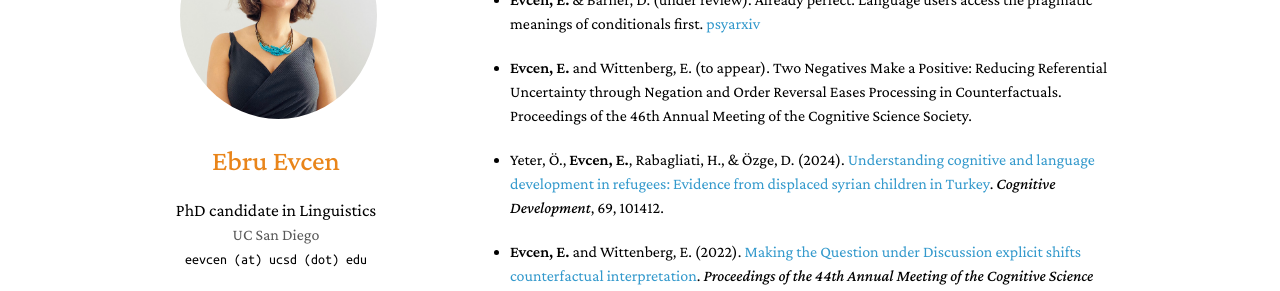
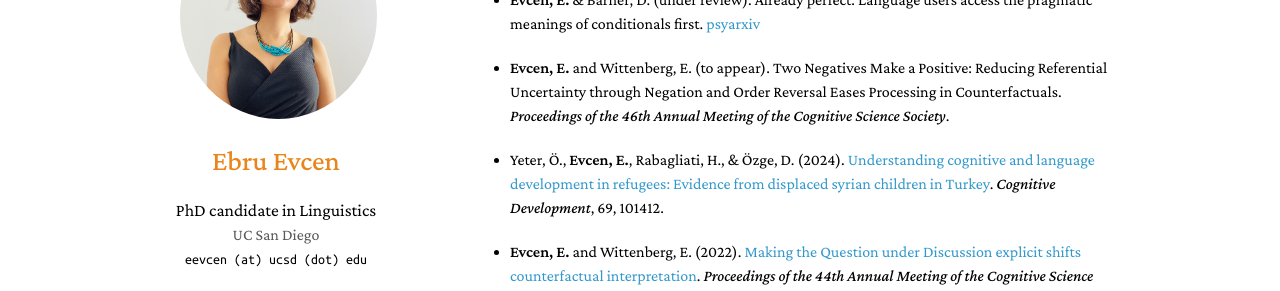
Before and after one commit to ebruevcen/ebruevcen.github.io, a Jekyll site: the page built from publications_presentations.md, in a window 1280 px wide and 900 px high. Shown: the part 148-439 px from the top of the window. Built offline with Jekyll 4.4.1, drawn with Linux system fonts in a browser that asks for light colours; nearby versions of some CDN libraries; library files that are not in the unit come from our copies; a style sheet for code colours, icons or effects is not loaded.

```diff
--- a/publications_presentations.md
+++ b/publications_presentations.md
@@ -9,7 +9,7 @@ permalink: /publications_presentations/
 
 - <b>Evcen, E. </b> & Barner, D. (under review). Already perfect: Language users access the pragmatic meanings of conditionals first. [psyarxiv](https://osf.io/preprints/psyarxiv/mv3y8)
 
-- <b>Evcen, E.</b> and Wittenberg, E. (to appear). Two Negatives Make a Positive: Reducing Referential Uncertainty through Negation and Order Reversal Eases Processing in Counterfactuals. Proceedings of the 46th Annual Meeting of the Cognitive Science Society.
+- <b>Evcen, E.</b> and Wittenberg, E. (to appear). Two Negatives Make a Positive: Reducing Referential Uncertainty through Negation and Order Reversal Eases Processing in Counterfactuals. *Proceedings of the 46th Annual Meeting of the Cognitive Science Society*.
 
 - Yeter, Ö., <b>Evcen, E.</b>, Rabagliati, H., & Özge, D. (2024). [Understanding cognitive and language development in refugees: Evidence from displaced syrian children in Turkey](https://www.sciencedirect.com/science/article/abs/pii/S088520142300117X?via%3Dihub). *Cognitive Development*, 69, 101412.
 
```
